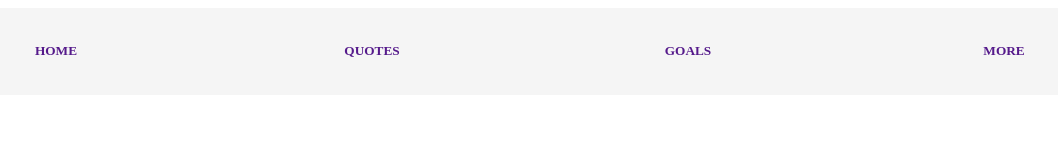
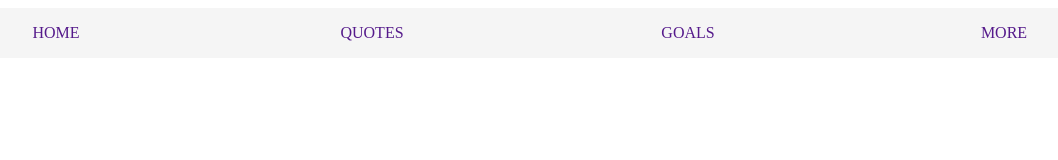
Before and after one commit to ustaads/PersonalPortfolio, a plain HTML site: page index.html in a window 1280 px wide. Shown: the whole page, without its empty margins (110-1168 px from the left). Drawn offline with Linux system fonts and the light colour scheme.

```diff
--- a/css/style.css
+++ b/css/style.css
@@ -12,13 +12,14 @@
 background-color: whitesmoke;
 
 }
-h5{
+
+a{
+    text-decoration: none;
     text-align: center;
     padding: 1em;
     background-color: whitesmoke;
+}
 
-
+a:hover {
+    background-color:rgb(233, 233, 224);
 }
-a{
-    text-decoration: none;
-}
--- a/index.html
+++ b/index.html
@@ -14,16 +14,16 @@
         <div class="nav-flex">
 
             <a href="" class="navbar-items">
-                <h5>HOME</h5>
+                HOME
             </a>
             <a href="" class="navbar-items">
-                <h5>QUOTES</h5>
+                 QUOTES
             </a>
             <a href="" class="navbar-items">
-                <h5>GOALS</h5>
+                 GOALS
             </a>
             <a href="" class="navbar-items">
-                <h5>MORE</h5>
+                 MORE
             </a>
 
         </div>
```
Also changed, not shown: images/personalportfoliobckgrd.jpg (added).
